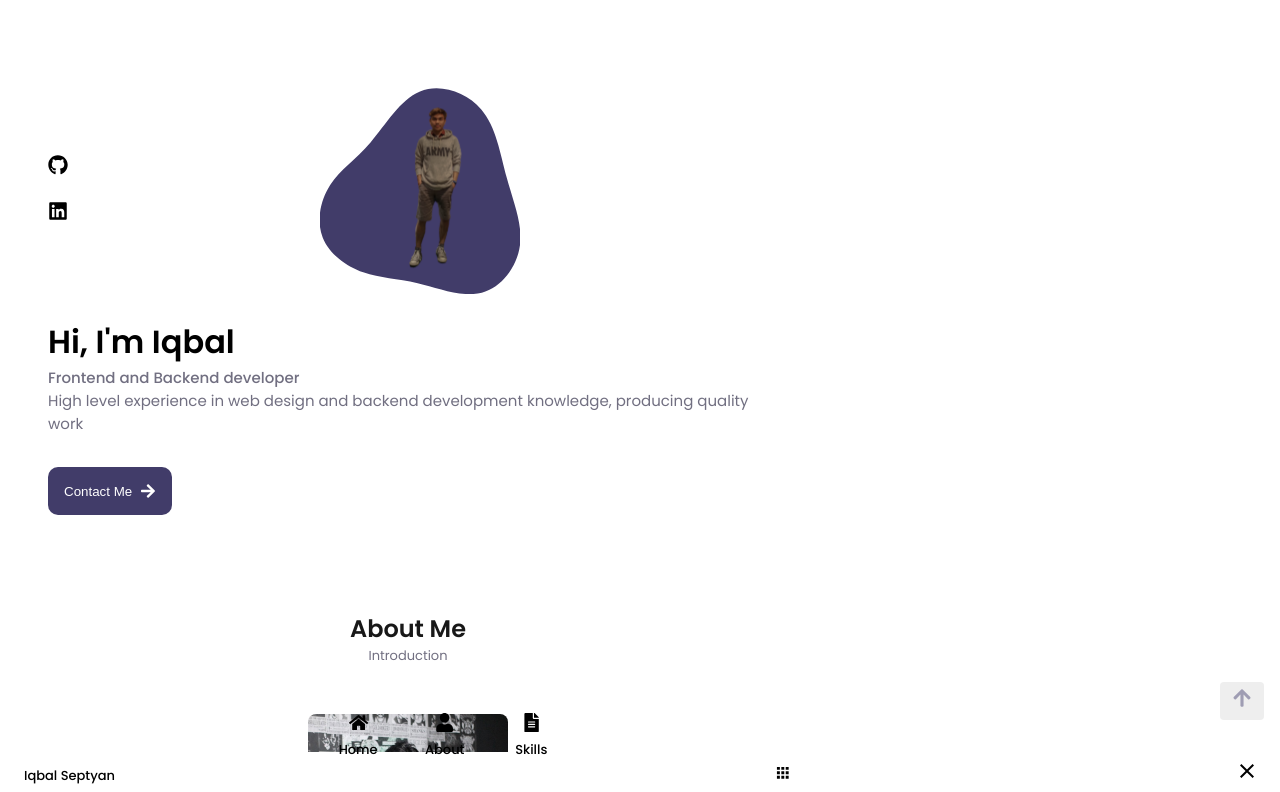
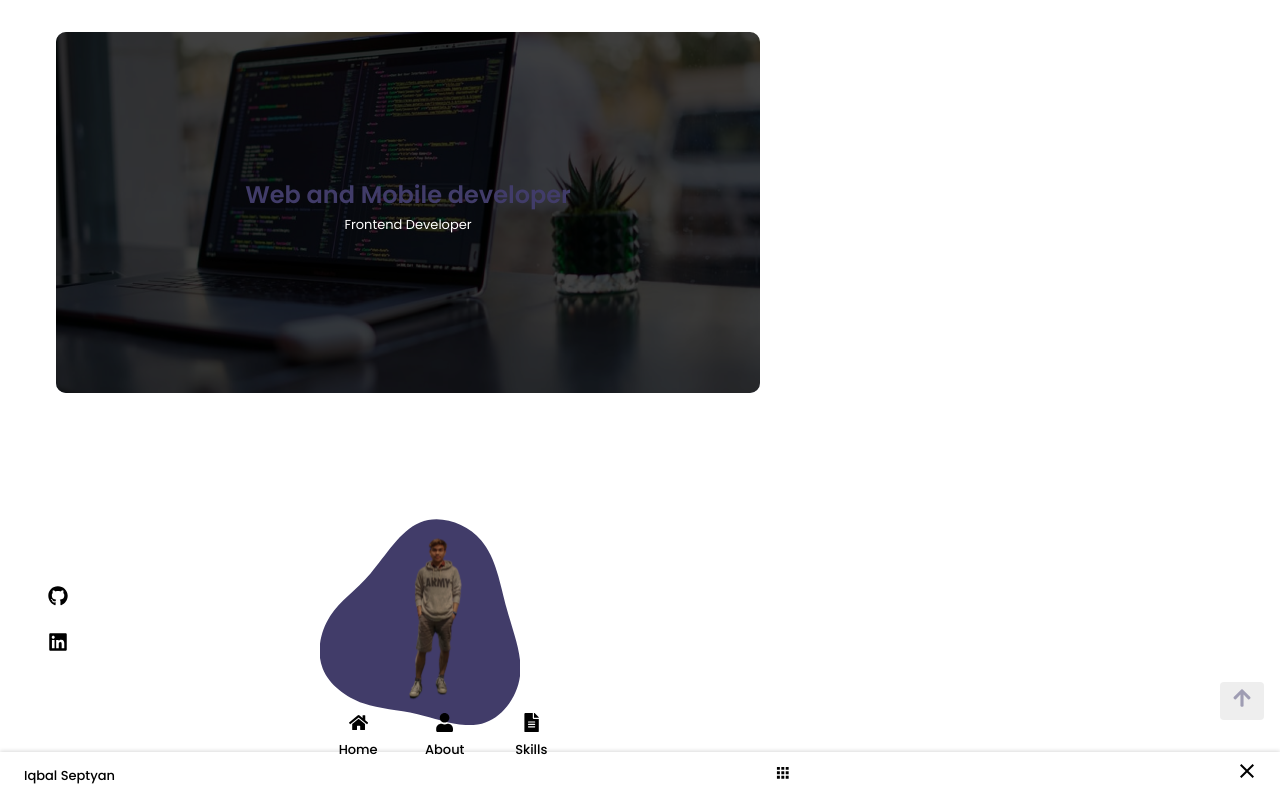
Before and after one commit to iqbalseptyan/react-portfolio, a React (Create React App) app: page / in a window 1280 px wide. Shown: the top 792 px of the page. Built offline with nearby package versions, Linux system fonts and the light colour scheme.

Commit message:
add Hero

```diff
--- a/src/App.js
+++ b/src/App.js
@@ -2,6 +2,7 @@ import "./App.css";
 import About from "./components/About/About";
 import Contact from "./components/Contact/Contact";
 import Footer from "./components/Footer/Footer";
+import Hero from "./components/Hero/Hero";
 import Home from "./components/Home/Home";
 import Navbar from "./components/Navbar/Navbar";
 import Portfolio from "./components/Portfolio/Portfolio";
@@ -12,6 +13,7 @@ import Skills from "./components/Skills/Skills";
 function App() {
   return (
     <>
+      <Hero />
       <Navbar />
       <Home />
       <About />
--- a/src/components/Hero/Hero.jsx
+++ b/src/components/Hero/Hero.jsx
@@ -1,7 +1,28 @@
 import React from "react";
+import {
+  ContainerHero,
+  HeroContent,
+  HeroImg,
+  HeroShadow,
+  HeroSubtitle,
+  HeroTitle,
+  ImgWrapper,
+} from "./HeroElements";
+import hero from "../../images/hero.png";
 
 const Hero = () => {
-  return <div></div>;
+  return (
+    <ContainerHero>
+      <ImgWrapper>
+        <HeroShadow />
+        <HeroImg src={hero} />
+        <HeroContent>
+          <HeroTitle>Web and Mobile developer</HeroTitle>
+          <HeroSubtitle>Frontend Developer</HeroSubtitle>
+        </HeroContent>
+      </ImgWrapper>
+    </ContainerHero>
+  );
 };
 
 export default Hero;
--- a/src/components/Hero/HeroElements.jsx
+++ b/src/components/Hero/HeroElements.jsx
@@ -1,4 +1,61 @@
 import styled from "styled-components";
+import { Container } from "../GlobalElements";
+import { device } from "../MediaQueries";
+
+export const ContainerHero = styled(Container)`
+  padding: 2rem;
+`;
+
+export const ImgWrapper = styled.div`
+  position: relative;
+  text-align: center;
+  color: white;
+`;
+
+export const HeroShadow = styled.div`
+  border-radius: 10px;
+  background-color: #000;
+  border: 2px solid black;
+  width: 100%;
+  height: 98.5%;
+  opacity: 0.75;
+  position: absolute;
+`;
+
+export const HeroContent = styled.div`
+  position: absolute;
+  top: 0;
+  left: 50%;
+  transform: translate(-50%, 250%);
+  transition: 0.3s;
+
+  @media screen and (${device.tablet}) {
+    transition: 0.3s;
+    transform: translate(-50%, 70%);
+  }
+
+  @media ${device.mobileL} {
+    transition: 0.3s;
+    transform: translate(-50%, 10%);
+  }
+`;
+
+export const HeroTitle = styled.h1`
+  font-size: var(--h1-font-size);
+  color: var(--dark-purple-color);
+`;
+
+export const HeroSubtitle = styled.small`
+  font-size: var(--small-font-size);
+
+  /* left: 50%; */
+  /* transform: translate(-50%, -100%); */
+`;
+
+export const HeroImg = styled.img`
+  border-radius: 10px;
+  width: 100%;
+`;
 
 export const HeroScroll = styled.div`
   /* display:none */
--- a/src/components/MediaQueries.jsx
+++ b/src/components/MediaQueries.jsx
@@ -1,7 +1,7 @@
 const size = {
   mobileS: "320px",
   mobileM: "375px",
-  mobileL: "425px",
+  mobileL: "480px",
   tablet: "768px",
   laptop: "1024px",
   laptopL: "1440px",
@@ -10,7 +10,7 @@ const size = {
 export const device = {
   mobileS: `(min-width: ${size.mobileS})`,
   mobileM: `(min-width: ${size.mobileM})`,
-  mobileL: `(min-width: ${size.mobileL})`,
+  mobileL: `(max-width: ${size.mobileL})`,
   tablet: `(max-width: ${size.tablet})`,
   laptop: `(min-width: ${size.laptop})`,
   laptopL: `(min-width: ${size.laptopL})`,
--- a/src/components/Navbar/NavbarElements.jsx
+++ b/src/components/Navbar/NavbarElements.jsx
@@ -1,6 +1,6 @@
 import styled from "styled-components";
 import { Grid } from "../GlobalElements";
-import { device } from "../MediaQueries";
+// import { device } from "../MediaQueries";
 
 export const Header = styled.div`
   width: 100%;
@@ -9,6 +9,7 @@ export const Header = styled.div`
   left: 0;
   z-index: var(--z-fixed);
   background-color: var(--white-color);
+  box-shadow: 0 -1px 4px rgba(0, 0, 0, 0.15);
 `;
 
 export const Nav = styled.nav`
@@ -33,7 +34,7 @@ export const NavLogo = styled.a`
 export const NavMenu = styled.ul`
   list-style: none;
 
-  @media ${device.tablet} {
+  @media (max-width: 768px) {
     position: fixed;
     bottom: ${(props) => (props.show ? 0 : "-100%")};
     left: 0;
--- a/src/components/Scrolltop/ScrolltopElements.jsx
+++ b/src/components/Scrolltop/ScrolltopElements.jsx
@@ -11,7 +11,6 @@ export const ScrollTop = styled.div`
 `;
 
 export const ScrollIcon = styled.a`
-  /* right: 0; */
   font-size: 1.25rem;
   color: var(--dark-purple-color);
 `;
```
Also changed, not shown: src/images/hero.png (added).
